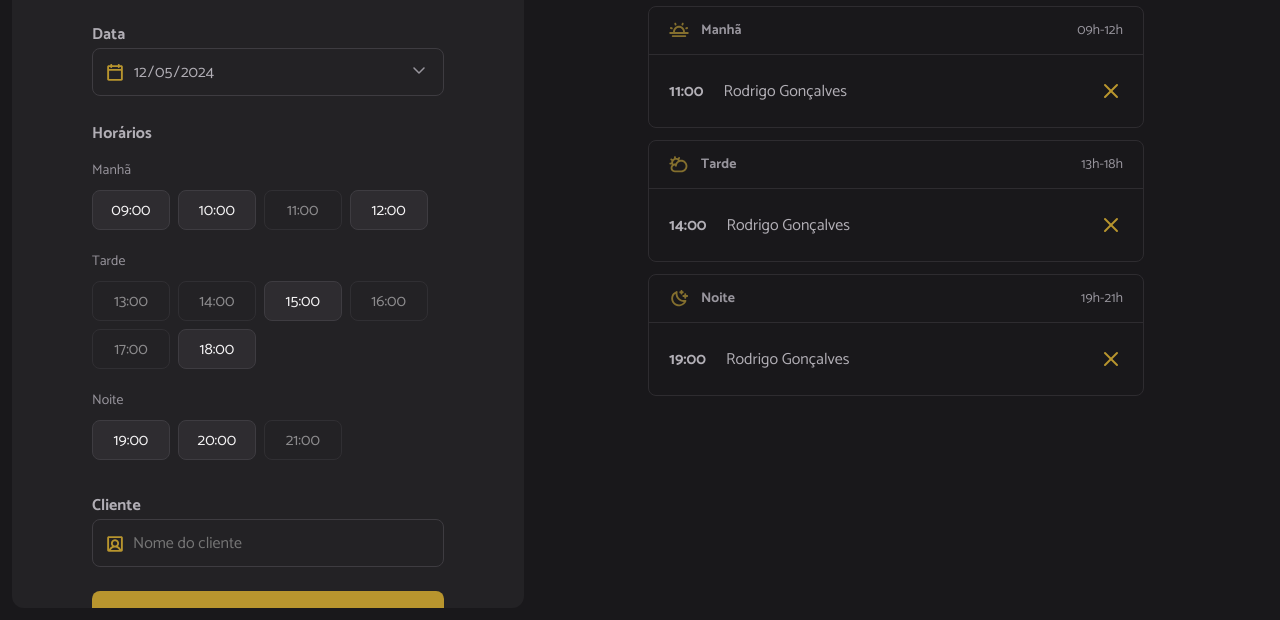
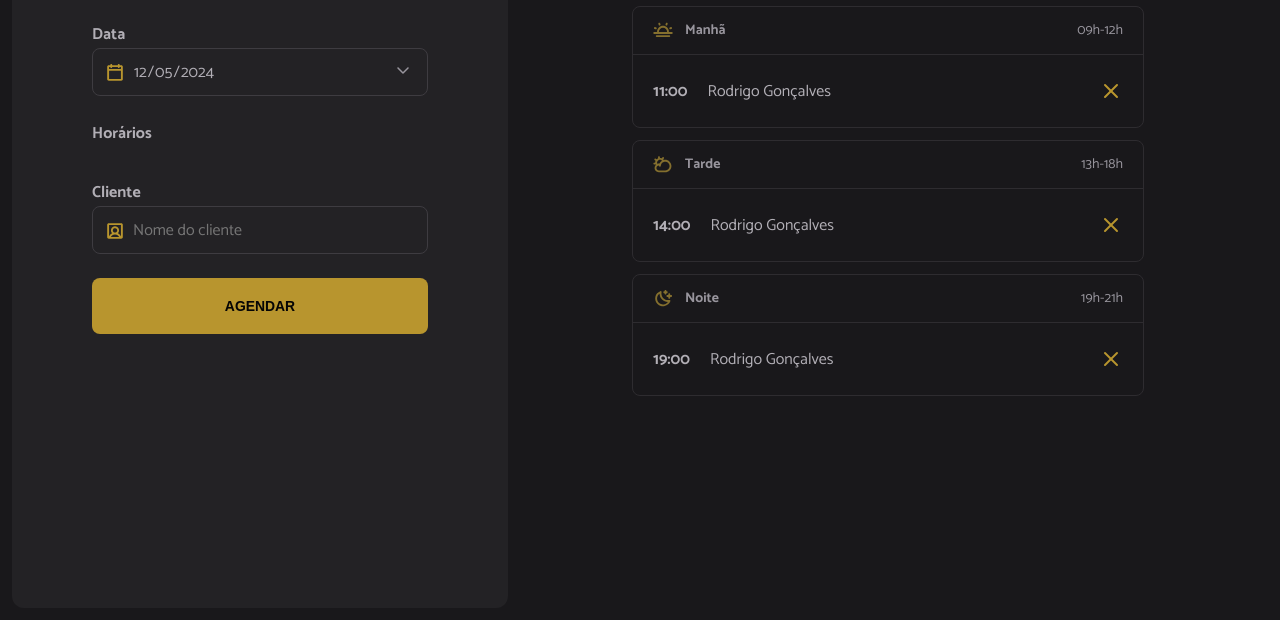
Before and after one commit to Szarblewski14/hairday-template-main, a website built with webpack: page index.html in a window 1280 px wide. Shown: the part 180-800 px from the top of the page. Built offline with nearby package versions, Linux system fonts and the light colour scheme.

Commit message:
Evento de carregamento do conteúdo

```diff
--- a/index.html
+++ b/index.html
@@ -35,52 +35,25 @@
 
       <span class="label">Horários</span>
       <ul id="hours" class="hours" aria-label="Horários disponíveis de manhã">
-        <!-- Exemplo: Manhã -->
+        <!-- Exemplo: Manhã
         <li data-period="morning" class="hour-period">Manhã</li>
         <li data-period="morning" value="09:00" class="hour hour-available">
           09:00
-        </li>
-        <li data-period="morning" value="10:00" class="hour hour-available">
-          10:00
-        </li>
-        <li data-period="morning" value="11:00" class="hour hour-unavailable">
-          11:00
-        </li>
-        <li data-period="morning" value="12:00" class="hour hour-available">
-          12:00
-        </li>
-        <!-- Exemplo: Tarde  -->
-        <li data-period="morning" class="hour-period">Tarde</li>
+        </li> -->
+
+        <!-- Exemplo: Tarde
+        <li data-period="aftermoon" class="hour-period">Tarde</li>
         <li data-period="afternoon" value="13:00" class="hour hour-unavailable">
           13:00
-        </li>
-        <li data-period="afternoon" value="14:00" class="hour hour-unavailable">
-          14:00
-        </li>
-        <li data-period="afternoon" value="15:00" class="hour hour-available">
-          15:00
-        </li>
-        <li data-period="afternoon" value="16:00" class="hour hour-unavailable">
-          16:00
-        </li>
-        <li data-period="afternoon" value="17:00" class="hour hour-unavailable">
-          17:00
-        </li>
-        <li data-period="afternoon" value="18:00" class="hour hour-available">
-          18:00
-        </li>
-        <!-- Exemplo: Noite -->
-        <li data-period="morning" class="hour-period">Noite</li>
+        </li> -->
+
+        <!-- Exemplo: Noite
+        <li data-period="night" class="hour-period">Noite</li>
 
         <li data-period="night" value="19:00" class="hour hour-available">
           19:00
-        </li>
-        <li data-period="night" value="20:00" class="hour hour-available">
-          20:00
-        </li>
-        <li data-period="night" value="21:00" class="hour hour-unavailable">
-          21:00
-        </li>
+        </li> -->
+
       </ul>
 
       <label for="client" class="label">Cliente</label>
--- a/src/main.js
+++ b/src/main.js
@@ -12,3 +12,4 @@ import "./styles/schedule.css"
 
 //JS
 import "./modules/form/submit.js"
+import "./modules/load.js"
--- /dev/null
+++ b/src/modules/load.js
@@ -0,0 +1,4 @@
+document.addEventListener("DOMContentLoaded", function() {
+
+
+})
```
